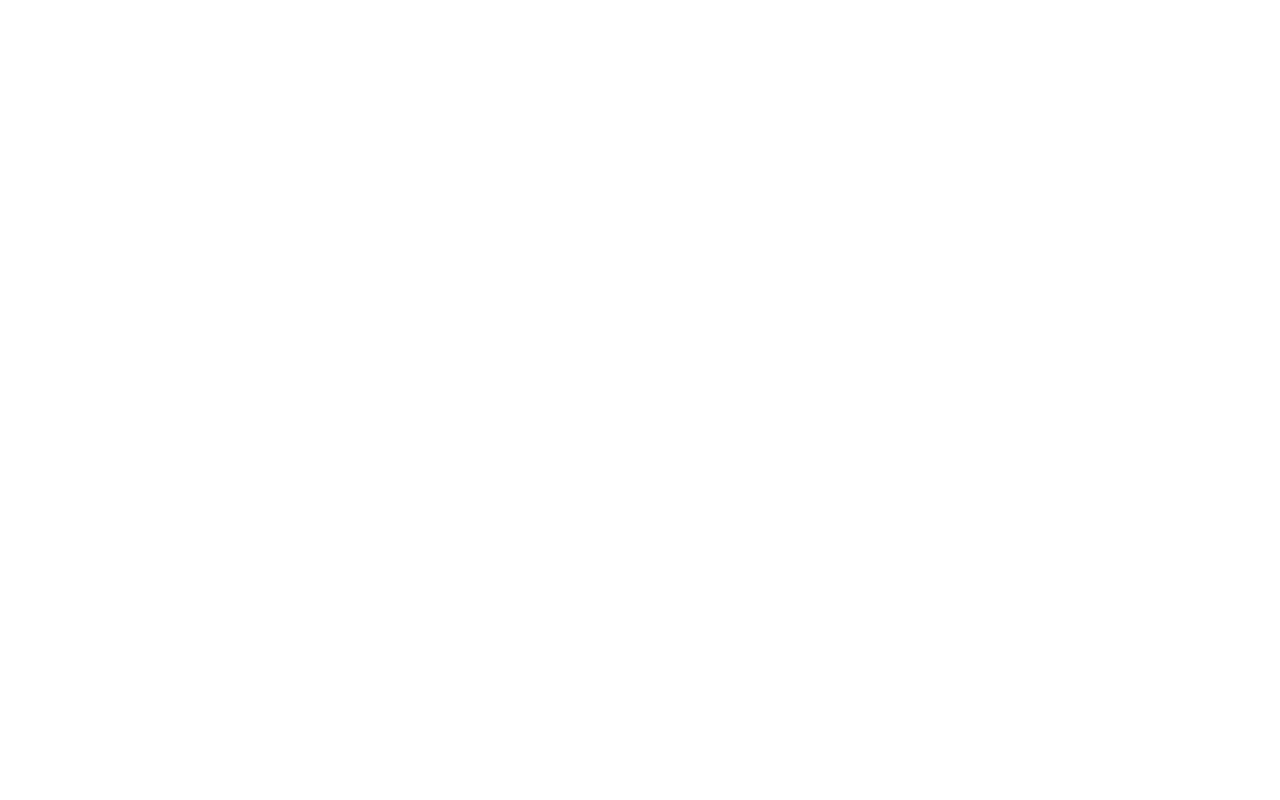
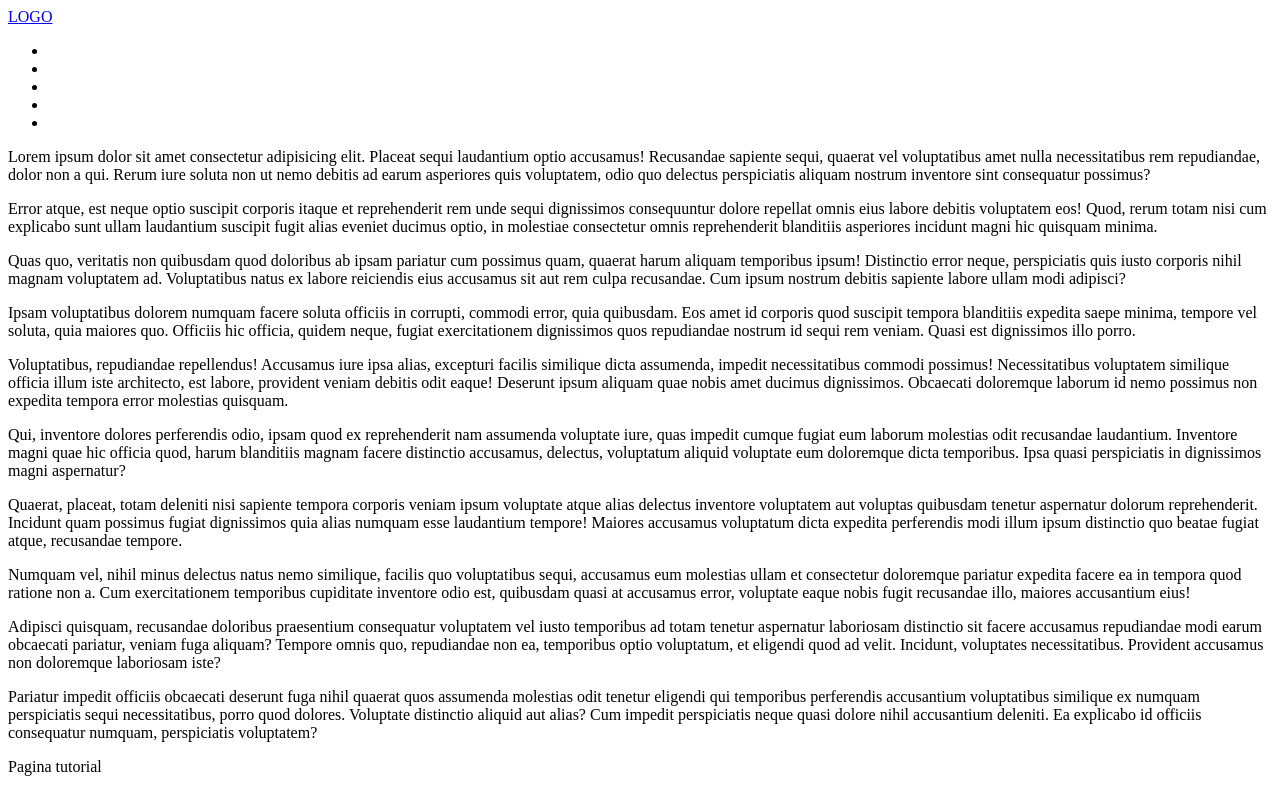
Before and after one commit to JoshoNun/MenuSuperior, a plain HTML site: page index.html in a window 1280 px wide. Drawn offline with Linux system fonts and the light colour scheme.

Commit message:
esqueleto inicial
se agrego semantica basica html

```diff
--- a/index.html
+++ b/index.html
@@ -7,6 +7,41 @@
     <title>Document</title>
 </head>
 <body>
+    <header class="header">
+    <div class="Container"></div>
+   <a href="#" class="logo">LOGO</a>
+        <nav class="navigation">
+            <ul>
+                <li><a href="" herf="#"></a></li>
+                <li><a href="" herf="#"></a></li>
+                <li><a href="" herf="#"></a></li>
+                <li><a href="" herf="#"></a></li>
+                <li><a href="" herf="#"></a></li>
+            </ul>
+        </nav>
+    </header>
+<main>
+    <div>
+        <p>Lorem ipsum dolor sit amet consectetur adipisicing elit. Placeat sequi laudantium optio accusamus! Recusandae sapiente sequi, quaerat vel voluptatibus amet nulla necessitatibus rem repudiandae, dolor non a qui. Rerum iure soluta non ut nemo debitis ad earum asperiores quis voluptatem, odio quo delectus perspiciatis aliquam nostrum inventore sint consequatur possimus?</p>
+        <p>Error atque, est neque optio suscipit corporis itaque et reprehenderit rem unde sequi dignissimos consequuntur dolore repellat omnis eius labore debitis voluptatem eos! Quod, rerum totam nisi cum explicabo sunt ullam laudantium suscipit fugit alias eveniet ducimus optio, in molestiae consectetur omnis reprehenderit blanditiis asperiores incidunt magni hic quisquam minima.</p>
+        <p>Quas quo, veritatis non quibusdam quod doloribus ab ipsam pariatur cum possimus quam, quaerat harum aliquam temporibus ipsum! Distinctio error neque, perspiciatis quis iusto corporis nihil magnam voluptatem ad. Voluptatibus natus ex labore reiciendis eius accusamus sit aut rem culpa recusandae. Cum ipsum nostrum debitis sapiente labore ullam modi adipisci?</p>
+        <p>Ipsam voluptatibus dolorem numquam facere soluta officiis in corrupti, commodi error, quia quibusdam. Eos amet id corporis quod suscipit tempora blanditiis expedita saepe minima, tempore vel soluta, quia maiores quo. Officiis hic officia, quidem neque, fugiat exercitationem dignissimos quos repudiandae nostrum id sequi rem veniam. Quasi est dignissimos illo porro.</p>
+        <p>Voluptatibus, repudiandae repellendus! Accusamus iure ipsa alias, excepturi facilis similique dicta assumenda, impedit necessitatibus commodi possimus! Necessitatibus voluptatem similique officia illum iste architecto, est labore, provident veniam debitis odit eaque! Deserunt ipsum aliquam quae nobis amet ducimus dignissimos. Obcaecati doloremque laborum id nemo possimus non expedita tempora error molestias quisquam.</p>
+        <p>Qui, inventore dolores perferendis odio, ipsam quod ex reprehenderit nam assumenda voluptate iure, quas impedit cumque fugiat eum laborum molestias odit recusandae laudantium. Inventore magni quae hic officia quod, harum blanditiis magnam facere distinctio accusamus, delectus, voluptatum aliquid voluptate eum doloremque dicta temporibus. Ipsa quasi perspiciatis in dignissimos magni aspernatur?</p>
+        <p>Quaerat, placeat, totam deleniti nisi sapiente tempora corporis veniam ipsum voluptate atque alias delectus inventore voluptatem aut voluptas quibusdam tenetur aspernatur dolorum reprehenderit. Incidunt quam possimus fugiat dignissimos quia alias numquam esse laudantium tempore! Maiores accusamus voluptatum dicta expedita perferendis modi illum ipsum distinctio quo beatae fugiat atque, recusandae tempore.</p>
+        <p>Numquam vel, nihil minus delectus natus nemo similique, facilis quo voluptatibus sequi, accusamus eum molestias ullam et consectetur doloremque pariatur expedita facere ea in tempora quod ratione non a. Cum exercitationem temporibus cupiditate inventore odio est, quibusdam quasi at accusamus error, voluptate eaque nobis fugit recusandae illo, maiores accusantium eius!</p>
+        <p>Adipisci quisquam, recusandae doloribus praesentium consequatur voluptatem vel iusto temporibus ad totam tenetur aspernatur laboriosam distinctio sit facere accusamus repudiandae modi earum obcaecati pariatur, veniam fuga aliquam? Tempore omnis quo, repudiandae non ea, temporibus optio voluptatum, et eligendi quod ad velit. Incidunt, voluptates necessitatibus. Provident accusamus non doloremque laboriosam iste?</p>
+        <p>Pariatur impedit officiis obcaecati deserunt fuga nihil quaerat quos assumenda molestias odit tenetur eligendi qui temporibus perferendis accusantium voluptatibus similique ex numquam perspiciatis sequi necessitatibus, porro quod dolores. Voluptate distinctio aliquid aut alias? Cum impedit perspiciatis neque quasi dolore nihil accusantium deleniti. Ea explicabo id officiis consequatur numquam, perspiciatis voluptatem?</p>
+    </div>
+</main>
+
+<footer class="footer">
+    <div class="container">
+        <p>Pagina tutorial</p>
+    </div>
+</footer>
 
 </body>
 </html>
+
+<!--  main>div>p*10>lorem50   p*10: agrega 10 parrafos; lorem50: agrega 50 palabras   footer.footer>div> agrega la clase footer al footer de ahtml-->
```
